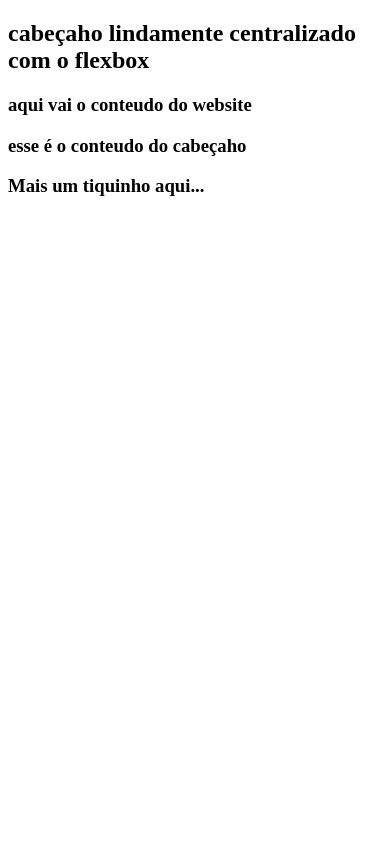
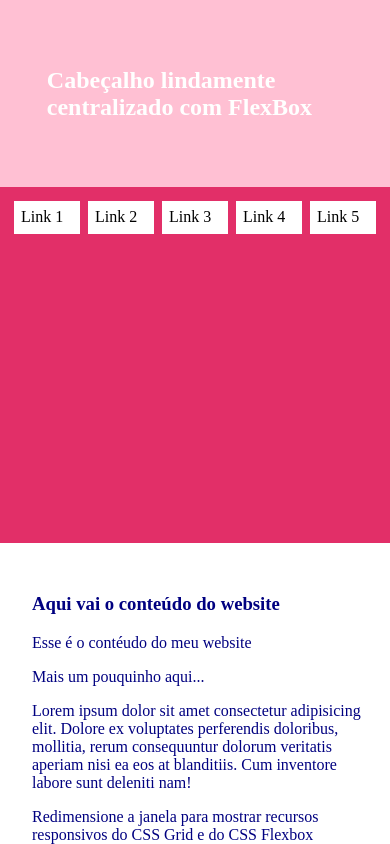
Before and after one commit to kerenStevaux/LIMA, a plain HTML site: page flexgrid/index.html in a window 390 px wide. Drawn offline with Linux system fonts and the light colour scheme.

Commit message:
Add files via upload

```diff
--- a/flexgrid/estilos.css
+++ b/flexgrid/estilos.css
@@ -1,30 +1,56 @@
+html, body{
+    margin: 0;
+    padding: 0;
+    height: 100%;
+}
+
 body{
+    color: black;
+    display: grid;
+    grid-template-columns: minmax(min-content, 25vw) 1fr;
+    grid-template-rows: minmax(min-content,15vh) 1fr;
+    grid-template-areas: 'sidebar header'
+                         'sidebar content';
+}
 
+.header{
+    background-color: rgba(255, 76, 130, 0.351);
+    color: white;
+    grid-area: header;
+    display: flex;
+    justify-content: center;
+    align-items: center;
+
+    padding: 1rem;
 }
-.header{
+.sidebar {
+    background-color: rgb(226, 47, 104);
+    grid-area: sidebar;
+    display: flex;
+    flex-direction: column;
+    justify-content: space-evenly;
+    padding: 0.5rem;
+    overflow: auto;
+}
 
+.item{
+    flex: 1;
+    background: white;
+    padding: 1rem;
+    margin: 0.5rem;
+    height: max-content;
 }
-div{
 
+.item:hover{
+    color: aliceblue;
+    background-color: darkolivegreen;
 }
-.item{
 
+.content{
+    background-color: white;
+    color: navy;
+    grid-area: content;
+    padding-left: 6rem;
+    padding-right:4rem;
+    padding-top: 2rem;
 }
-.container{
-
-}
-.sidebar{
-
-}
-.content{
-
-}
-h2{
-
-}
-h3{
-
-}
-p{
-
-}
--- a/flexgrid/index.html
+++ b/flexgrid/index.html
@@ -1,29 +1,30 @@
 <!DOCTYPE html>
 <html lang="pt-br">
 <head>
+  <link rel="stylesheet" href="estilos.css">
+  <link rel="stylesheet" href="responsividade.css">
     <meta charset="UTF-8">
     <meta name="viewport" content="width=device-width, initial-scale=1.0">
     <title>FlexGrid</title>
 </head>
 <body>
-  <div class="container">
-    <div class="heard">
-        <h2>cabeçaho lindamente centralizado com o flexbox</h2>
-    </div>
-    <div class="sidebar">
-     <div class="item"></div>
-        <div class="item"></div>
-        <div class="item"></div>
-        <div class="item"></div>
-        </div class="content"></div>
-        <h3>aqui vai o conteudo do website
-                    <p>esse é o conteudo do cabeçaho <p>
-                    <p>Mais um tiquinho aqui...</p>
-                        <!-- Redimento a janela para mostrar recursos responsivos do CSS Grid e do CSS flexbox -->
 
-
-        </h3>
-    </div>
+      <div class="header">
+        <h2>Cabeçalho lindamente centralizado com FlexBox</h2>
+      </div>
+      <div class="sidebar">
+        <div class="item">Link 1</div>
+        <div class="item">Link 2</div>
+        <div class="item">Link 3</div>
+        <div class="item">Link 4</div>
+        <div class="item">Link 5</div>
+</div>
+<div class="content">
+    <h3>Aqui vai o conteúdo do website</h3>
+    <p>Esse é o contéudo do meu website</p>
+    <p>Mais um pouquinho aqui...</p>
+    <P> Lorem ipsum dolor sit amet consectetur adipisicing elit. Dolore ex voluptates perferendis doloribus, mollitia, rerum consequuntur dolorum veritatis aperiam nisi ea eos at blanditiis. Cum inventore labore sunt deleniti nam!</P>
+    Redimensione a janela para mostrar recursos responsivos do CSS Grid e do CSS Flexbox
 </div>
 </body>
 </html>
--- /dev/null
+++ b/flexgrid/responsividade.css
@@ -0,0 +1,59 @@
+/* @media é um seletor de CSS que permite definir estilos para cada tipo de mídia. É uma estrutura de código que faz parte do módulo de Media Queries, que é uma tecnologia CSS que permite estilizar uma página web de acordo com determinadas condições:
+
+- Dimensões de tela
+- Relação de aspectos da tela
+- Orientação do dispositivo */
+
+@media (max-width: 768px) {
+    item {
+        flex: 0;
+        padding-top: 2.4rem;
+        padding-bottom: 2.4rem;
+    }
+
+.sidebar {
+    justify-content: flex-start;
+}
+
+.content {
+    padding-left: 2rem;
+    padding-right: 1rem;
+}
+}
+
+@media (max-width: 480px) {
+    body {
+        grid-template-columns: 1fr;
+        grid-template-rows: minmax (min-content, 15vh) minmax(min-content, 10 vh) 1fr;
+        grid-template-areas:     'header'
+                                 'sidebar'
+                                 'content';
+    }
+
+    .sidebar {
+        flex-flow: row wrap;
+        padding: 10px;
+    }
+
+    .item {
+        flex: 1;
+        padding: 2%;
+        margin: 1%;
+    }
+
+    .header {
+        padding: 12%;
+    }
+}
+
+@media (max-width: 300px) {
+    .sidebar {
+        font-size: 10.5px;
+        flex-flow: row nowrap;
+        padding: 7%;
+    }
+
+    .item {
+        flex: 1 1 content;
+    }
+}
```
